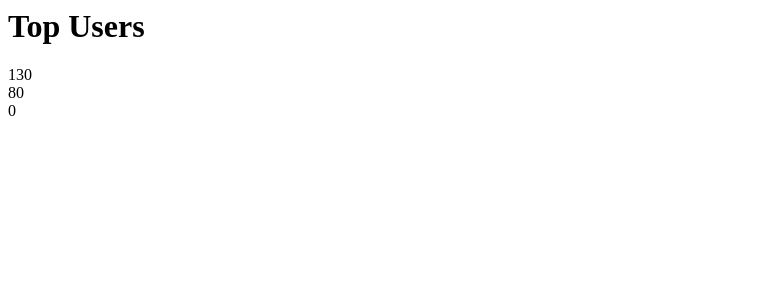
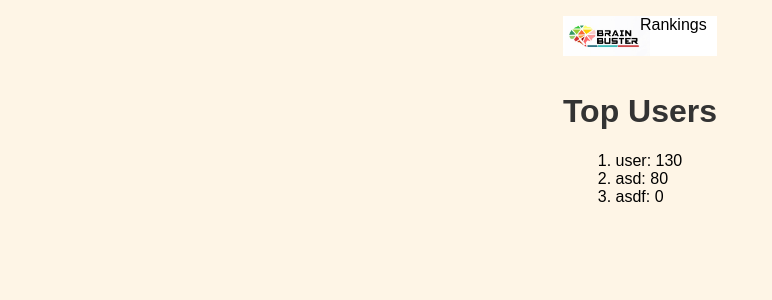
Before and after one commit to Damian-Dev0/BrainBuster, a Django app: page /rankings/ in a window 1280 px wide. Shown: the top 300 px of the page, without its empty margins (0-772 px from the left). Run offline with Django 5.2, Linux system fonts and the light colour scheme; data comes from the database, SQL or seed files in the repository; both versions use the stored data as it was after the commit.

Commit message:
fix html/css and rankings

```diff
--- a/BrainBusterSite/BrainBusterApp/static/index.css
+++ b/BrainBusterSite/BrainBusterApp/static/index.css
@@ -29,3 +29,30 @@
 .hidden {
     visibility: hidden;
 }
+
+.nav {
+    display: flex;
+    list-style: none;
+    height: 40px;
+    background-color: #fff;
+    padding: 0;
+}
+
+.nav li {
+    width: 50%;
+    display: flex;
+}
+
+.nav li:hover a {
+    color:rgba(0, 0, 0, 0.6);
+}
+
+.nav a {
+    color: black;
+    text-decoration: none;
+    width: 100%;
+}
+
+.nav img {
+    height: 100%;
+}
--- a/BrainBusterSite/BrainBusterApp/static/question.css
+++ b/BrainBusterSite/BrainBusterApp/static/question.css
@@ -6,7 +6,7 @@ body {
 }
 
 .container {
-    width: 40%;
+    width: 60%;
     margin-left: auto;
     margin-right: auto;
     display: flex;
--- /dev/null
+++ b/BrainBusterSite/BrainBusterApp/templates/base.html
@@ -0,0 +1,31 @@
+{% load static %}
+<!DOCTYPE html>
+<html lang="de">
+    <head>
+        <meta charset="UTF-8" />
+        <meta name="viewport" content="width=device-width, initial-scale=1.0" />
+        <link rel="icon" type="image/x-icon" href="{% static 'icon.png' %}" />
+        <link rel="stylesheet" href="{% static 'question.css' %}" />
+        <link rel="stylesheet" href="{% static 'index.css' %}">
+    </head>
+    <body>
+        <div class="container">
+        <nav>
+            <ul class="nav">
+                <li>
+                    <a href="/"><img src="{% static 'logo.png' %}" alt=""></a>
+                </li>
+                <li>
+                    <a href="/rankings">
+                        Rankings
+                    </a>
+                </li>
+            </ul>
+        </nav>
+        {% block content %}
+        {% endblock %}
+        </div>
+    </body>
+    <script src="{% static 'index.js' %}"></script>
+
+</html>
--- a/BrainBusterSite/BrainBusterApp/templates/login.html
+++ b/BrainBusterSite/BrainBusterApp/templates/login.html
@@ -6,9 +6,9 @@
     <meta name="viewport" content="width=device-width, initial-scale=1.0">
     <title>BrainBuster - Quiz</title>
     <link rel="icon" type="image/x-icon" href="{% static 'icon.png' %}">
+  </head>
+  <body onload="NextQuestion(0)">
     <link rel="stylesheet" href="{% static 'login.css' %}">
-</head>
-<body onload="NextQuestion(0)">
     <div class="login-wrap">
         <h2>Login</h2>
 
--- a/BrainBusterSite/BrainBusterApp/templates/rankings.html
+++ b/BrainBusterSite/BrainBusterApp/templates/rankings.html
@@ -1,6 +1,10 @@
-{% load static %}
+{% extends 'base.html'%}
+{% block content %}
 <h1>Top Users</h1>
-{% for user in rankings %}
-    {{user.Points}}
+{% for rank in rankings %}
+    {{ forloop.counter }}.
+    {{rank.user}}:
+    {{rank.score}}
     <br/>
 {% endfor%}
+{% endblock %}
--- a/BrainBusterSite/BrainBusterApp/templates/registration/login.html
+++ b/BrainBusterSite/BrainBusterApp/templates/registration/login.html
@@ -1,3 +1,4 @@
+{% extends 'base.html'%}
 {% block content %}
 <h2>Login</h2>
 
--- a/BrainBusterSite/BrainBusterApp/views.py
+++ b/BrainBusterSite/BrainBusterApp/views.py
@@ -4,10 +4,21 @@ from .models import Question, Answers, Category, Score
 from BrainBusterApp.forms import CustomUserCreationForm
 from django.urls import reverse
 import random
-from django.contrib.auth import login
+from django.contrib.auth import login, get_user_model
 
 def get_top_scores():
-    return Score.objects.order_by('-Points')[:10]
+    User = get_user_model()
+    scores = Score.objects.order_by('-Points')[:10]
+
+    top_scores = []
+    for score in scores:
+        user_and_score = {
+            "user": User.objects.filter(id=score.User_ID)[0].username,
+            "score": score.Points
+        }
+        top_scores.append(user_and_score)
+    return top_scores
+
 
 def index(request):
     return render(request, 'index.html')
@@ -99,7 +110,7 @@ def question(request):
             current_user_score.save()
 
             # get top ten ranking
-            top_scores = get_top_scores()
+            rankings = get_top_scores()
 
             return render(
             request,
@@ -108,7 +119,7 @@ def question(request):
                 "score": score,
                 "total": total,
                 "user_points": current_user_score.Points,
-                "top_scores": top_scores
+                "rankings": rankings
             }
         )
 
```
Also changed, not shown: BrainBusterSite/BrainBusterApp/templates/index.html (+5 -19 lines), BrainBusterSite/BrainBusterApp/templates/question.html (+3 -13 lines), BrainBusterSite/BrainBusterApp/templates/score.html (+8 -16 lines), BrainBusterSite/db.sqlite3.
